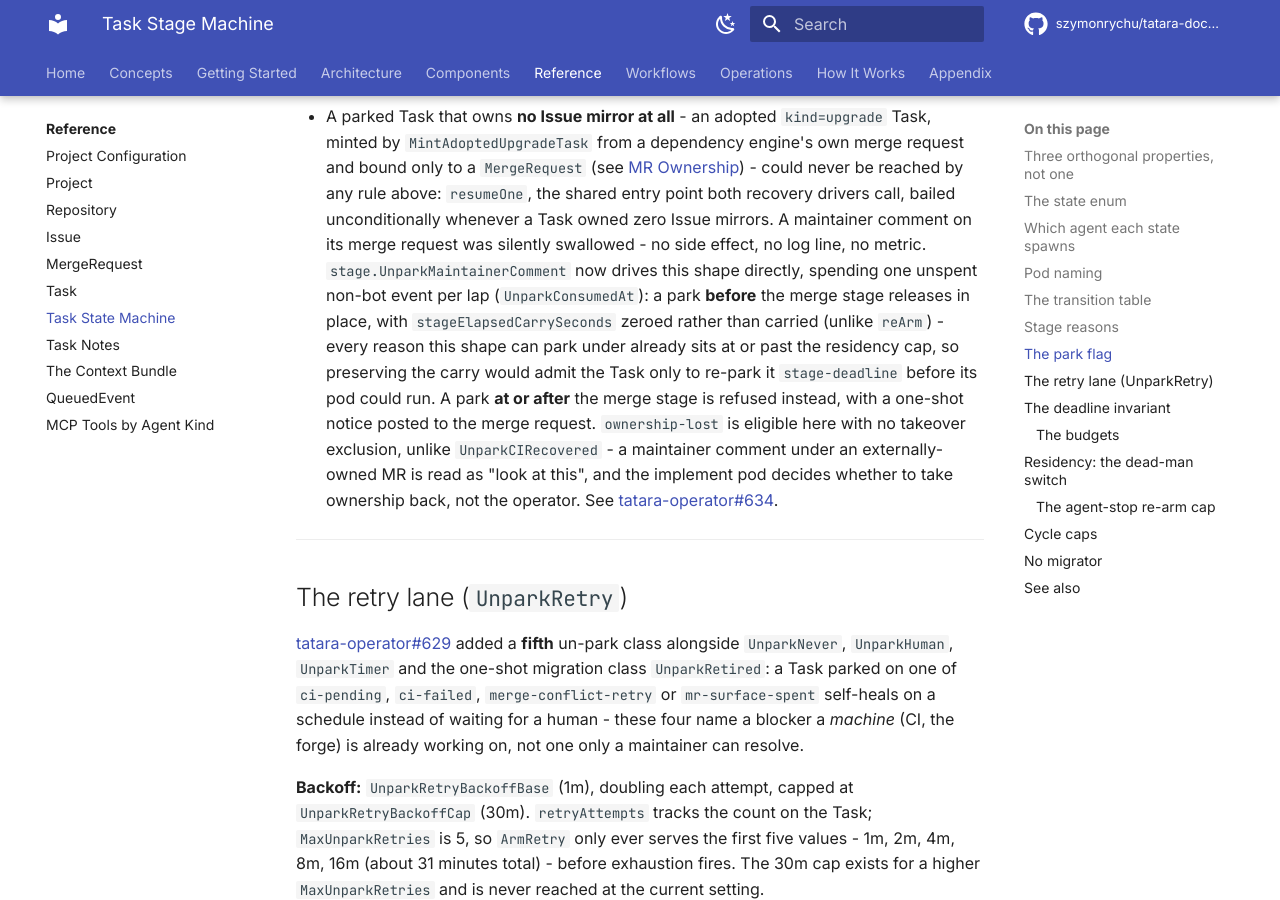
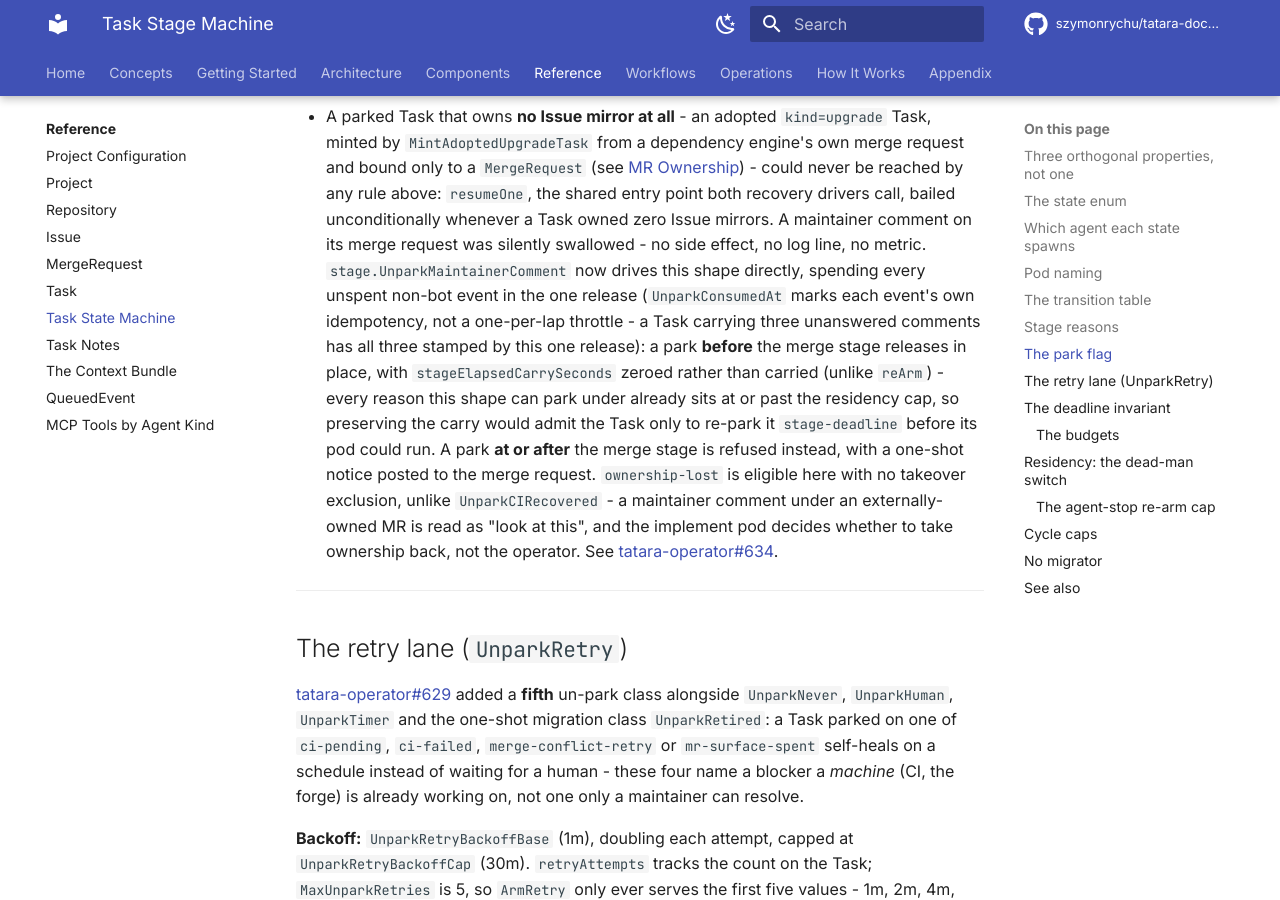
Before and after one commit to szymonrychu/tatara-documentation, an MkDocs documentation site: the page built from docs/reference/task-stages.md, in a window 1280 px wide and 900 px high, scrolled down 10429 px. Built offline with MkDocs 1.6.1 and Material for MkDocs 9.7.7, drawn with Linux system fonts in a browser that asks for light colours; comment, search, counter and statistics services are not loaded; the version menu is left out.

Commit message:
docs: fix UnparkMaintainerComment event-consumption wording
Review caught it: the page said it spends one unspent non-bot event
per lap. consumeUnparkEvents's own doc-comment (tatara-operator
internal/stage/park.go:745-748) says the opposite - it spends every
unspent non-bot event in one call, N comments per release. Fixed to
match; UnparkConsumedAt marks per-event idempotency, not a throttle.

```diff
--- a/docs/reference/task-stages.md
+++ b/docs/reference/task-stages.md
@@ -398,9 +398,12 @@ current state**, never stored:
   both recovery drivers call, bailed unconditionally whenever a Task owned zero
   Issue mirrors. A maintainer comment on its merge request was silently
   swallowed - no side effect, no log line, no metric.
-  `stage.UnparkMaintainerComment` now drives this shape directly, spending one
-  unspent non-bot event per lap (`UnparkConsumedAt`): a park **before** the
-  merge stage releases in place, with `stageElapsedCarrySeconds` zeroed rather
+  `stage.UnparkMaintainerComment` now drives this shape directly, spending
+  every unspent non-bot event in the one release (`UnparkConsumedAt` marks
+  each event's own idempotency, not a one-per-lap throttle - a Task carrying
+  three unanswered comments has all three stamped by this one release): a
+  park **before** the merge stage releases in place, with
+  `stageElapsedCarrySeconds` zeroed rather
   than carried (unlike `reArm`) - every reason this shape can park under
   already sits at or past the residency cap, so preserving the carry would
   admit the Task only to re-park it `stage-deadline` before its pod could run.
```
